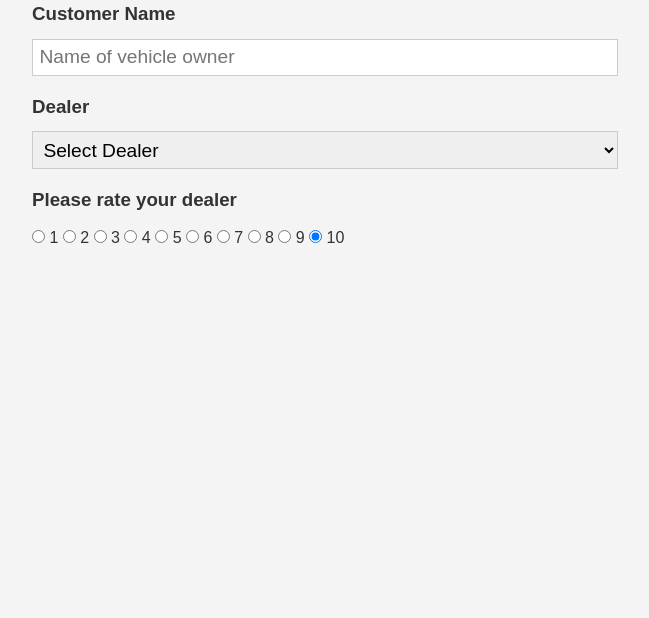
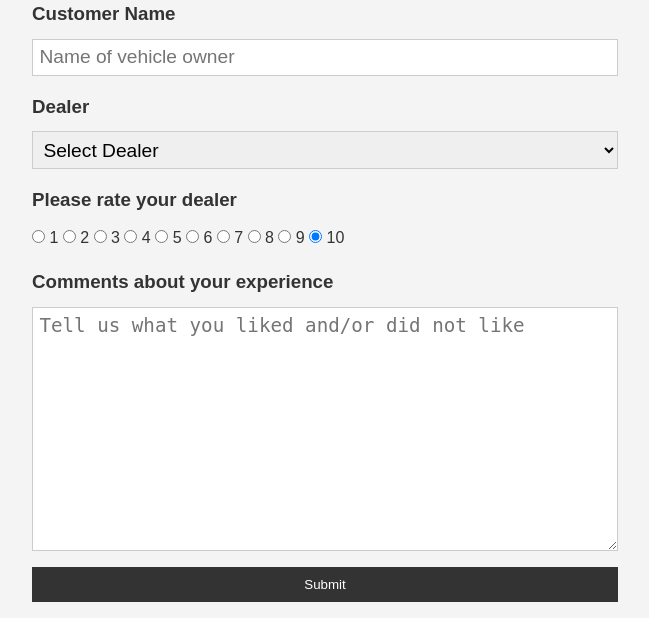
Before and after one commit to newedition994/python-web-app, a Python web app: template template/index.html in a window 1280 px wide. Shown: the part 206-824 px from the top of the page, without its empty margins (315-964 px from the left). Before the commit the page ends 449 px from the top, so only its background shows below. Run offline with Jinja, Linux system fonts and the light colour scheme; the template is opened without the code that fills it, so the values that code supplies are empty.

Commit message:
completed the index page

```diff
--- a/template/index.html
+++ b/template/index.html
@@ -42,6 +42,17 @@
           <input type="radio" name="rating" value="9" /> 9
           <input type="radio" name="rating" value="10" checked /> 10
         </div>
+        <div class="form-group">
+          <h3>Comments about your experience</h3>
+          <textarea
+            name="comments"
+            id=""
+            cols="30"
+            rows="10"
+            placeholder="Tell us what you liked and/or did not like"
+          ></textarea>
+        </div>
+        <input type="submit" value="Submit" class="btn" />
       </form>
     </div>
   </body>
```
